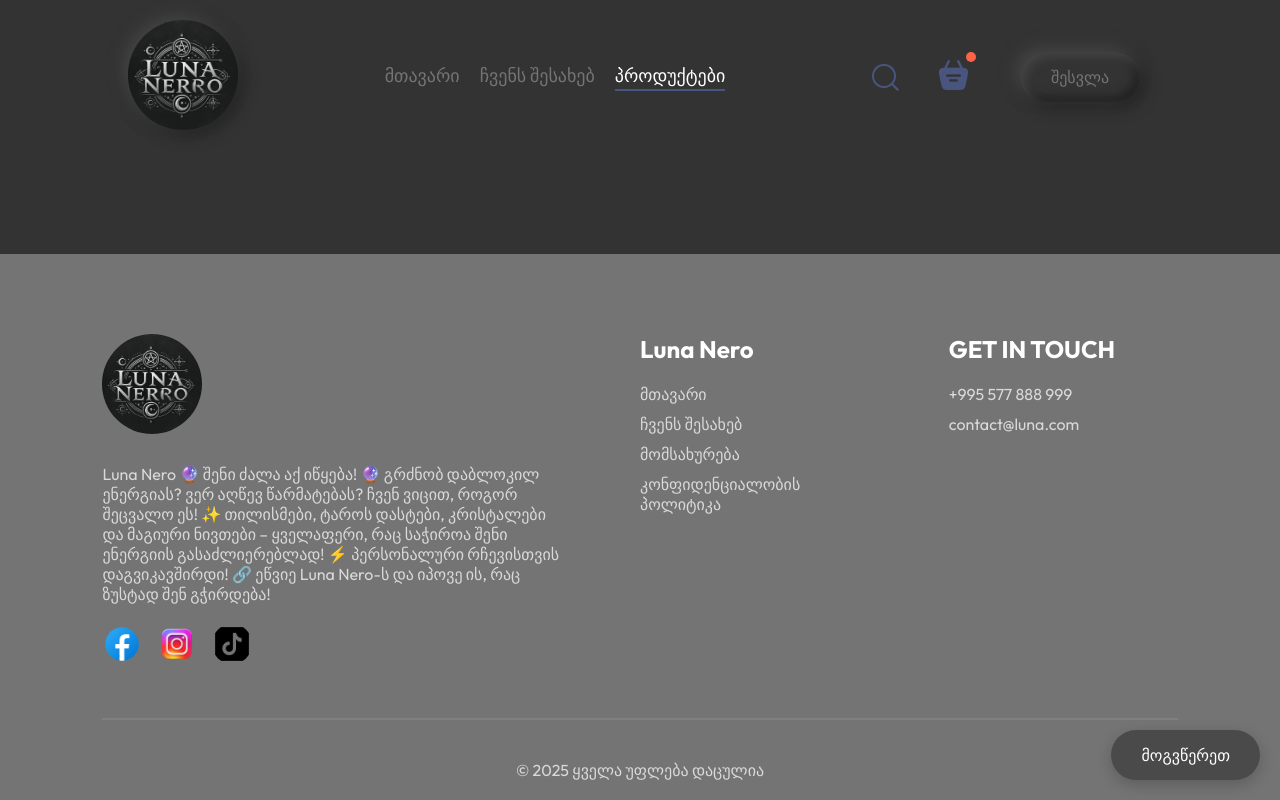
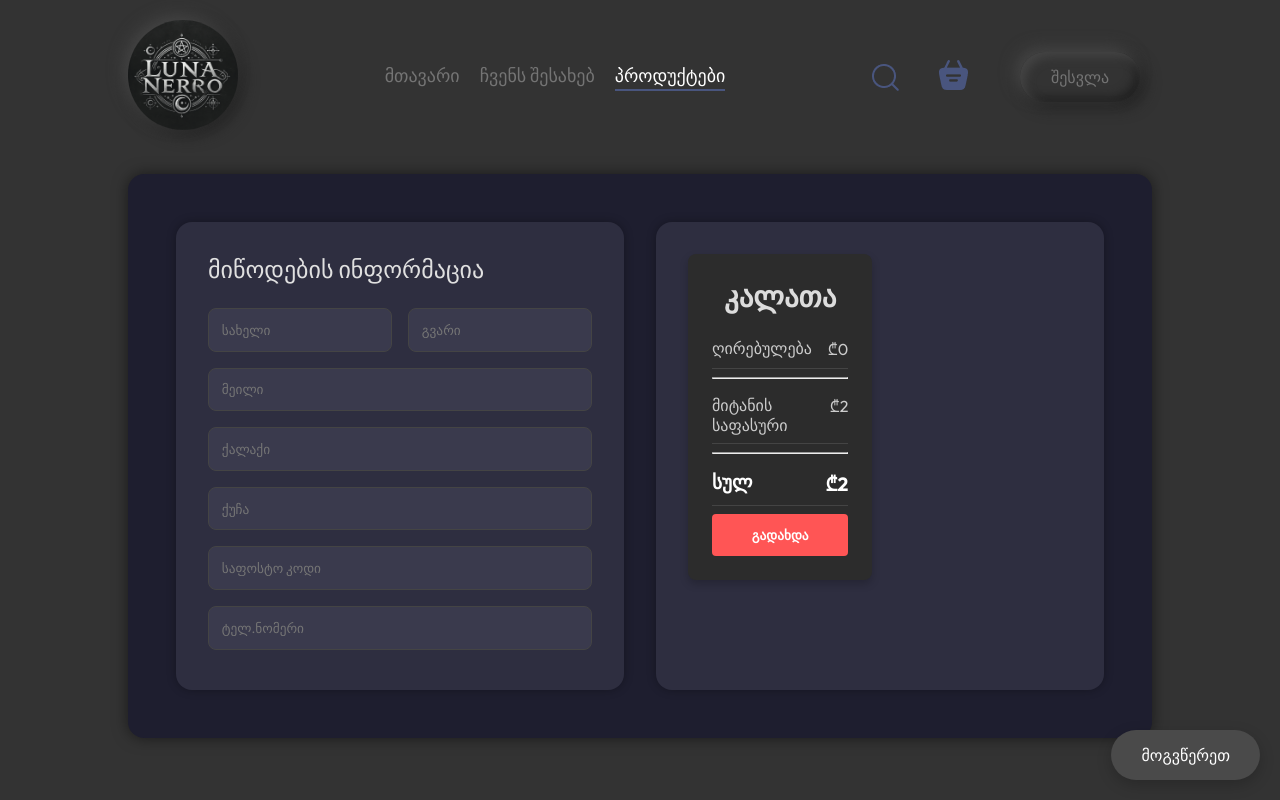
Before and after one commit to imedula/luna-nero, a React (Vite) app in the folder frontend/: page /luna-nero/order in a window 1280 px wide. Shown: the top 800 px of the page. Built offline with nearby package versions, Linux system fonts and the light colour scheme.

Commit message:
create placeorder

```diff
--- a/frontend/src/components/Footer/Footer.jsx
+++ b/frontend/src/components/Footer/Footer.jsx
@@ -35,7 +35,7 @@
             </ul>
         </div>
         <div className="footer-content-right">
-            <h2>GET IN TOUCH</h2>
+            <h2>დაგვიკავშირდით</h2>
             <ul>
                 <li>+995 577 888 999</li>
                 <li>contact@luna.com</li>
--- a/frontend/src/components/Navbar/Navbar.jsx
+++ b/frontend/src/components/Navbar/Navbar.jsx
@@ -1,11 +1,14 @@
-import React, { useState } from 'react'
+import React, { useContext, useState } from 'react'
 import './Navbar.css'
 import { assets } from '../../assets/assets'
 import { Link } from 'react-router-dom';
+import { StoreContext } from '../../context/StoreContext';
 
 const Navbar = ({setShowLogin}) => {
 
   const [menu,setMenu] = useState("menu");
+
+  const {getTotalCartAmount} = useContext(StoreContext)
 
 
   return (
@@ -20,7 +23,7 @@
         <img src={assets.search_icon} alt="" />
         <div className="navbar-serach-icon">
           <Link to='/cart'><img src={assets.basket_icon} alt="" /></Link>
-          <div className="dot"></div>
+          <div className={getTotalCartAmount()===0?"":"dot"}></div>
         </div>
         <button onClick={()=>setShowLogin(true)}>შესვლა</button>
       </div>
--- a/frontend/src/context/StoreContext.jsx
+++ b/frontend/src/context/StoreContext.jsx
@@ -4,33 +4,41 @@
 
 export const StoreContext = createContext(null)
 
- const StoreContextProvider = (props) => {
+const StoreContextProvider = (props) => {
 
-    const [cartItems,setCartItems] = useState({});
+    const [cartItems, setCartItems] = useState({});
 
     const addToCart = (itemId) => {
         if (!cartItems[itemId]) {
-            setCartItems((prev)=>({...prev,[itemId]:1}))
+            setCartItems((prev) => ({ ...prev, [itemId]: 1 }))
         }
         else {
-            setCartItems((prev)=>({...prev,[itemId]:prev[itemId]+1}))
+            setCartItems((prev) => ({ ...prev, [itemId]: prev[itemId] + 1 }))
         }
     }
 
     const removeFromCart = (itemId) => {
-        setCartItems((prev)=>({...prev,[itemId]:prev[itemId]-1}))
+        setCartItems((prev) => ({ ...prev, [itemId]: prev[itemId] - 1 }))
     }
 
-    useEffect(()=>{
-        console.log(cartItems);
-    },[cartItems])
+    const getTotalCartAmount = () => {
+        let totalAmount = 0;
+        for (const item in cartItems) {
+            if (cartItems[item] > 0) {
+                let itemInfo = items_list.find((product) => product._id === item);
+                totalAmount += itemInfo.price * cartItems[item];
+            }
+        }
+        return totalAmount;
+    }
 
     const ContextValue = {
         items_list,
         cartItems,
         setCartItems,
         addToCart,
-        removeFromCart
+        removeFromCart,
+        getTotalCartAmount
     }
 
     return (
--- a/frontend/src/pages/Cart/Cart.jsx
+++ b/frontend/src/pages/Cart/Cart.jsx
@@ -1,10 +1,13 @@
 import React, { useContext } from 'react'
 import './Cart.css'
 import { StoreContext } from '../../context/StoreContext'
+import { useNavigate } from 'react-router-dom'
 
 const Cart = () => {
 
-  const { cartItems, items_list, removeFromCart } = useContext(StoreContext)
+  const { cartItems, items_list, removeFromCart, getTotalCartAmount } = useContext(StoreContext)
+
+  const navigate = useNavigate();
 
 
   return (
@@ -40,28 +43,28 @@
       </div>
       <div className="cart-bottom">
         <div className="cart-total">
-          <h2>Cart Total</h2>
+          <h2>კალათა</h2>
           <div>
             <div className="cart-total-detalis">
-              <p>Subtotal</p>
-              <p>{0}</p>
+              <p>ღირებულება</p>
+              <p>₾{getTotalCartAmount()}</p>
             </div>
             <hr />
             <div className="cart-total-detalis">
               <p>მიტანის საფასური</p>
-              <p>{2}</p>
+              <p>₾{2}</p>
             </div>
             <hr />
             <div className="cart-total-detalis">
               <b>სულ</b>
-              <b>{0}</b>
+              <b>₾{getTotalCartAmount()+2}</b>
             </div>
           </div>
-          <button>PROCEED TO CHECKOUT</button>
+          <button onClick={()=>navigate('/order')}>გადახდა</button>
         </div>
         <div className="cart-promocode">
           <div>
-            <p>If you have promo code, Enter it here</p>
+            <p>შეიყვანე პრომო კოდი</p>
             <div className="cart-promocode-input">
               <input type="text" placeholder='promo code' />
               <button>Submit</button>
--- a/frontend/src/pages/PlaceOrder/PlaceOrder.css
+++ b/frontend/src/pages/PlaceOrder/PlaceOrder.css
@@ -0,0 +1,97 @@
+.place-order {
+    display: flex;
+    flex-wrap: wrap;
+    justify-content: space-between;
+    background: #1e1e2f;
+    color: #fff;
+    padding: 2rem;
+    border-radius: 1rem;
+    box-shadow: 0 0 15px rgba(0, 0, 0, 0.5);
+    margin-top: 20px;
+  }
+
+  .place-order-left,
+  .place-order-right {
+    background: #2e2e40;
+    padding: 2rem;
+    border-radius: 1rem;
+    box-shadow: 0 0 10px rgba(0, 0, 0, 0.3);
+    flex: 1;
+    margin: 1rem;
+    max-width: 500px;
+  }
+
+  .place-order-left .title {
+    font-size: 1.5rem;
+    margin-bottom: 1rem;
+    color: #e0e0e0;
+  }
+
+  .multi-fields {
+    display: flex;
+    gap: 1rem;
+  }
+
+  input[type="text"],
+  input[type="email"] {
+    width: 100%;
+    padding: 0.8rem;
+    margin: 0.5rem 0;
+    border-radius: 0.5rem;
+    border: 1px solid #444;
+    background: #3a3a4d;
+    color: #fff;
+    outline: none;
+    transition: all 0.3s;
+  }
+
+  input[type="text"]:focus,
+  input[type="email"]:focus {
+    border-color: #7f58ff;
+    box-shadow: 0 0 10px rgba(127, 88, 255, 0.5);
+  }
+
+  .cart-total h2 {
+    font-size: 1.8rem;
+    color: #dcdcdc;
+  }
+
+  .cart-total-detalis {
+    display: flex;
+    justify-content: space-between;
+    padding: 0.5rem 0;
+    border-bottom: 1px solid #444;
+  }
+
+  .cart-total-detalis b {
+    font-size: 1.2rem;
+    color: #fff;
+  }
+
+  /* button {
+    width: 100%;
+    padding: 1rem;
+    background: #7f58ff;
+    color: #fff;
+    border: none;
+    border-radius: 0.5rem;
+    font-size: 1rem;
+    cursor: pointer;
+    transition: background 0.3s;
+    margin-top: 1rem;
+  } */
+
+  button:hover {
+    background: #6841e4;
+  }
+
+  @media (max-width: 768px) {
+    .place-order {
+      flex-direction: column;
+    }
+
+    .place-order-left,
+    .place-order-right {
+      max-width: 100%;
+    }
+  }
--- a/frontend/src/pages/PlaceOrder/PlaceOrder.jsx
+++ b/frontend/src/pages/PlaceOrder/PlaceOrder.jsx
@@ -1,11 +1,56 @@
-import React from 'react'
+import React, { useContext } from 'react'
 import './PlaceOrder.css'
+import { StoreContext } from '../../context/StoreContext'
 
 const PlaceOrder = () => {
+
+
+const {getTotalCartAmount} = useContext(StoreContext)
+
+
   return (
-    <div>
-
-    </div>
+    <form className='place-order'>
+      <div className='place-order-left'>
+        <p className='title'>მიწოდების ინფორმაცია</p>
+        <div className="multi-fields">
+          <input type="text" placeholder='სახელი' />
+          <input type="text" placeholder='გვარი' />
+        </div>
+        <input type="email" placeholder='მეილი' />
+        <input type="text" placeholder='ქალაქი' />
+        <div className="multi-fields">
+          <input type="text" placeholder='ქუჩა' />
+          {/* <input type="text" placeholder='რეგიონი' /> */}
+        </div>
+        <div className="multi-fields">
+          <input type="text" placeholder='საფოსტო კოდი' />
+          {/* <input type="text" placeholder='ქვეყანა' /> */}
+        </div>
+        <input type="text" placeholder='ტელ.ნომერი' />
+      </div>
+      <div className="place-order-right">
+      <div className="cart-total">
+          <h2>კალათა</h2>
+          <div>
+            <div className="cart-total-detalis">
+              <p>ღირებულება</p>
+              <p>₾{getTotalCartAmount()}</p>
+            </div>
+            <hr />
+            <div className="cart-total-detalis">
+              <p>მიტანის საფასური</p>
+              <p>₾{2}</p>
+            </div>
+            <hr />
+            <div className="cart-total-detalis">
+              <b>სულ</b>
+              <b>₾{getTotalCartAmount()+2}</b>
+            </div>
+          </div>
+          <button>გადახდა</button>
+        </div>
+      </div>
+    </form>
   )
 }
 
```
Also changed, not shown: frontend/src/pages/Cart/Cart.css (indentation only).
